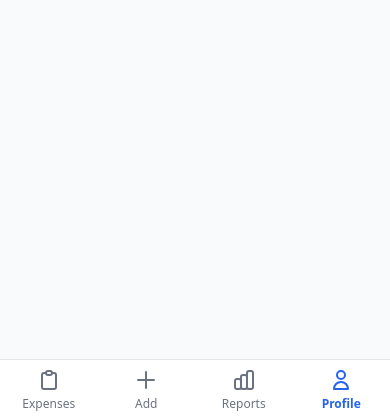
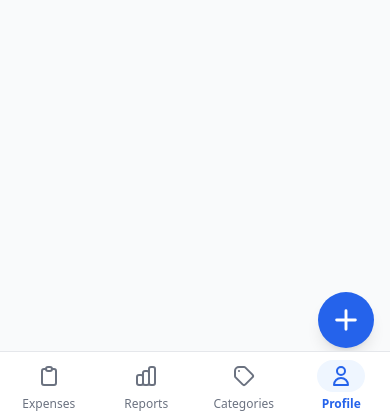
Before and after one commit to gpolic/expenses_php_tailwind, a PHP site: page /profile.php in a window 390 px wide. Shown: the part 424-844 px from the top of the page. Run offline with PHP 8.4, Linux system fonts and the light colour scheme; a user stored in the database is signed in; a stand-in replaces the project's code that opens the database connection; some libraries are stand-ins or nearby versions.

Commit message:
add FAB for new expense record

```diff
--- a/nav.php
+++ b/nav.php
@@ -5,7 +5,8 @@ $currentPage = basename($_SERVER['PHP_SELF']);
 $isExpenses = in_array($currentPage, ['index.php', 'edit.php']);
 $isAdd = in_array($currentPage, ['add_record.php', 'add_expense_details.php']);
 $isReports = $currentPage === 'reports.php';
-$isProfile = in_array($currentPage, ['profile.php', 'manage_category.php', 'edit_category.php']);
+$isCategories = in_array($currentPage, ['manage_category.php', 'edit_category.php']);
+$isProfile = $currentPage === 'profile.php';
 ?>
 
 <!-- Desktop top nav -->
@@ -34,31 +35,50 @@ $isProfile = in_array($currentPage, ['profile.php', 'manage_category.php', 'edit
     </div>
 </nav>
 
+<!-- Mobile FAB: Add new record (hidden on add pages) -->
+<?php if (!$isAdd): ?>
+<a href="add_record.php" aria-label="Add new record"
+   class="sm:hidden fixed right-4 z-50 flex items-center justify-center w-14 h-14 rounded-full bg-blue-600 active:bg-blue-700 text-white shadow-lg"
+   style="bottom: calc(env(safe-area-inset-bottom) + 72px);">
+    <svg class="w-7 h-7" fill="none" stroke="currentColor" viewBox="0 0 24 24" xmlns="http://www.w3.org/2000/svg">
+        <path stroke-linecap="round" stroke-linejoin="round" stroke-width="2.5" d="M12 4v16m8-8H4"/>
+    </svg>
+</a>
+<?php endif; ?>
+
 <!-- Mobile bottom tab bar -->
 <nav class="sm:hidden fixed inset-x-0 bottom-0 w-full bg-white border-t border-gray-200 z-50" style="padding-bottom: env(safe-area-inset-bottom);">
     <div class="grid grid-cols-4 w-full">
         <a href="index.php" class="flex flex-col items-center justify-center py-2 <?php echo $isExpenses ? 'text-blue-600' : 'text-gray-500'; ?>">
+            <span class="flex flex-col items-center px-3 py-1 rounded-full <?php echo $isExpenses ? 'bg-blue-50' : ''; ?>">
                 <svg class="w-6 h-6" fill="none" stroke="currentColor" viewBox="0 0 24 24" xmlns="http://www.w3.org/2000/svg">
                     <path stroke-linecap="round" stroke-linejoin="round" stroke-width="2" d="M9 5H7a2 2 0 00-2 2v12a2 2 0 002 2h10a2 2 0 002-2V7a2 2 0 00-2-2h-2M9 5a2 2 0 002 2h2a2 2 0 002-2M9 5a2 2 0 012-2h2a2 2 0 012 2"/>
                 </svg>
+            </span>
             <span class="text-xs mt-1 <?php echo $isExpenses ? 'font-semibold' : ''; ?>">Expenses</span>
         </a>
-        <a href="add_record.php" class="flex flex-col items-center justify-center py-2 <?php echo $isAdd ? 'text-blue-600' : 'text-gray-500'; ?>">
-            <svg class="w-6 h-6" fill="none" stroke="currentColor" viewBox="0 0 24 24" xmlns="http://www.w3.org/2000/svg">
-                <path stroke-linecap="round" stroke-linejoin="round" stroke-width="2" d="M12 4v16m8-8H4"/>
-            </svg>
-            <span class="text-xs mt-1 <?php echo $isAdd ? 'font-semibold' : ''; ?>">Add</span>
-        </a>
         <a href="reports.php" class="flex flex-col items-center justify-center py-2 <?php echo $isReports ? 'text-blue-600' : 'text-gray-500'; ?>">
+            <span class="flex flex-col items-center px-3 py-1 rounded-full <?php echo $isReports ? 'bg-blue-50' : ''; ?>">
                 <svg class="w-6 h-6" fill="none" stroke="currentColor" viewBox="0 0 24 24" xmlns="http://www.w3.org/2000/svg">
                     <path stroke-linecap="round" stroke-linejoin="round" stroke-width="2" d="M9 19v-6a2 2 0 00-2-2H5a2 2 0 00-2 2v6a2 2 0 002 2h2a2 2 0 002-2zm0 0V9a2 2 0 012-2h2a2 2 0 012 2v10m-6 0a2 2 0 002 2h2a2 2 0 002-2m0 0V5a2 2 0 012-2h2a2 2 0 012 2v14a2 2 0 01-2 2h-2a2 2 0 01-2-2z"/>
                 </svg>
+            </span>
             <span class="text-xs mt-1 <?php echo $isReports ? 'font-semibold' : ''; ?>">Reports</span>
         </a>
+        <a href="manage_category.php" class="flex flex-col items-center justify-center py-2 <?php echo $isCategories ? 'text-blue-600' : 'text-gray-500'; ?>">
+            <span class="flex flex-col items-center px-3 py-1 rounded-full <?php echo $isCategories ? 'bg-blue-50' : ''; ?>">
+                <svg class="w-6 h-6" fill="none" stroke="currentColor" viewBox="0 0 24 24" xmlns="http://www.w3.org/2000/svg">
+                    <path stroke-linecap="round" stroke-linejoin="round" stroke-width="2" d="M7 7h.01M7 3h5a1.99 1.99 0 011.414.586l7 7a2 2 0 010 2.828l-7 7a2 2 0 01-2.828 0l-7-7A1.99 1.99 0 013 12V7a4 4 0 014-4z"/>
+                </svg>
+            </span>
+            <span class="text-xs mt-1 <?php echo $isCategories ? 'font-semibold' : ''; ?>">Categories</span>
+        </a>
         <a href="profile.php" class="flex flex-col items-center justify-center py-2 <?php echo $isProfile ? 'text-blue-600' : 'text-gray-500'; ?>">
+            <span class="flex flex-col items-center px-3 py-1 rounded-full <?php echo $isProfile ? 'bg-blue-50' : ''; ?>">
                 <svg class="w-6 h-6" fill="none" stroke="currentColor" viewBox="0 0 24 24" xmlns="http://www.w3.org/2000/svg">
                     <path stroke-linecap="round" stroke-linejoin="round" stroke-width="2" d="M16 7a4 4 0 11-8 0 4 4 0 018 0zM12 14a7 7 0 00-7 7h14a7 7 0 00-7-7z"/>
                 </svg>
+            </span>
             <span class="text-xs mt-1 <?php echo $isProfile ? 'font-semibold' : ''; ?>">Profile</span>
         </a>
     </div>
```
Lines whose indentation alone changed are shown as unchanged.
